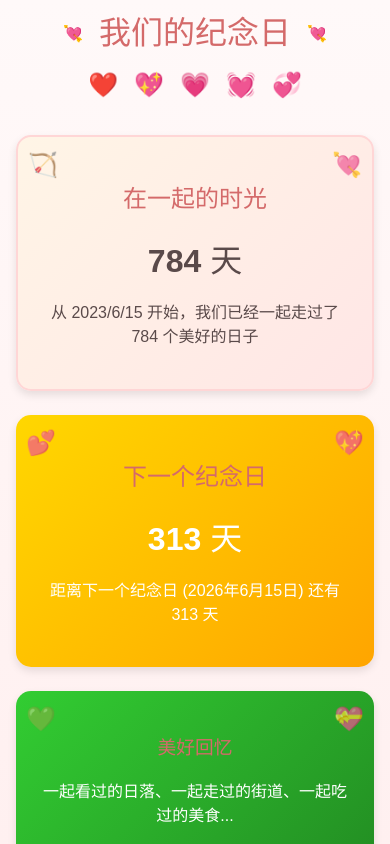
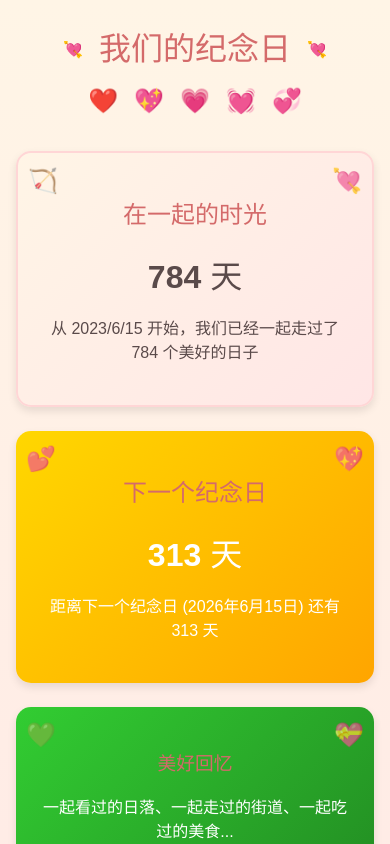
Before and after one commit to DarkNightWalker/yqwh, a Vue app: page /#/home in a window 390 px wide. Shown: the top 844 px of the page. Built offline with nearby package versions, Linux system fonts and the light colour scheme.

Commit message:
Update Home.vue

```diff
--- a/src/views/Home.vue
+++ b/src/views/Home.vue
@@ -2,7 +2,7 @@
 import { ref, onMounted } from 'vue'
 import { useRouter } from 'vue-router'
 
-// 纪念日日期 (可以修改为你们的实际纪念日)
+// 纪念日日期
 const anniversaryDate = new Date('2023-06-15')
 const router = useRouter()
 
@@ -15,39 +15,29 @@ const calculateDays = () => {
   const today = new Date()
   const start = new Date(anniversaryDate)
 
-  // 计算在一起多少天
+  // 在一起多少天
   const diffTime = Math.abs(today.getTime() - start.getTime())
   daysTogether.value = Math.ceil(diffTime / (1000 * 60 * 60 * 24))
 
-  // 计算下一个纪念日
+  // 下一个纪念日
   const currentYear = today.getFullYear()
   let nextAnniv = new Date(currentYear, anniversaryDate.getMonth(), anniversaryDate.getDate())
-
-  // 如果今年的纪念日已经过了，则计算明年的
   if (nextAnniv < today) {
     nextAnniv = new Date(currentYear + 1, anniversaryDate.getMonth(), anniversaryDate.getDate())
   }
-
   nextAnniversary.value = nextAnniv.toLocaleDateString('zh-CN', {
     year: 'numeric',
     month: 'long',
     day: 'numeric'
   })
 
-  // 计算距离下一个纪念日还有多少天
+  // 距离下一个纪念日多少天
   const diffTimeNext = nextAnniv.getTime() - today.getTime()
   daysToNext.value = Math.ceil(diffTimeNext / (1000 * 60 * 60 * 24))
 }
 
-// 跳转到回忆页面
-const goToMemories = () => {
-  router.push('/memories')
-}
-
-// 跳转到未来页面
-const goToFuture = () => {
-  router.push('/future')
-}
+const goToMemories = () => router.push('/memories')
+const goToFuture = () => router.push('/future')
 
 onMounted(() => {
   calculateDays()
@@ -55,6 +45,7 @@ onMounted(() => {
 </script>
 
 <template>
+  <div class="page">
     <div class="container">
       <div class="header">
         <div class="cupid-header">
@@ -70,6 +61,7 @@ onMounted(() => {
           <span class="heart">💞</span>
         </div>
       </div>
+
       <div class="card warm-card">
         <div class="cupid-corner cupid-corner-left">🏹</div>
         <div class="cupid-corner cupid-corner-right">💘</div>
@@ -87,7 +79,6 @@ onMounted(() => {
       </div>
 
       <div class="memories">
-      <!-- 美好回忆卡片 -->
         <div class="card accent-card green memory-card" @click="goToMemories">
           <div class="cupid-corner cupid-corner-left">💚</div>
           <div class="cupid-corner cupid-corner-right">💝</div>
@@ -96,7 +87,6 @@ onMounted(() => {
           <div class="click-hint">点击查看详情 💖</div>
         </div>
 
-      <!-- 未来憧憬卡片 -->
         <div class="card accent-card blue future-card" @click="goToFuture">
           <div class="cupid-corner cupid-corner-left">💙</div>
           <div class="cupid-corner cupid-corner-right">🥰</div>
@@ -111,6 +101,7 @@ onMounted(() => {
         <p>"爱是恒久忍耐，又有恩慈；爱是不嫉妒，爱是不自夸，不张狂"</p>
         <div class="cupid-quote">💘</div>
       </div>
+    </div>
 
     <div class="floating-hearts">
       <div class="floating-heart">💘</div>
@@ -123,13 +114,22 @@ onMounted(() => {
 </template>
 
 <style scoped>
+/* 让背景全屏并居中内容 */
+.page {
+  min-height: 100vh;
+  display: flex;
+  justify-content: center;
+  align-items: flex-start; /* 如果想垂直居中改成 center */
+  background: linear-gradient(180deg, #fff5e6, #ffe6e6);
+  padding: 2rem 1rem;
+  box-sizing: border-box;
+}
+
 .container {
   max-width: 800px;
-  margin: 0 auto;
-  padding: 2rem;
+  width: 100%;
   font-family: 'Arial', sans-serif;
   position: relative;
-  overflow: hidden;
 }
 
 .header {
@@ -215,7 +215,6 @@ onMounted(() => {
   margin-top: 2rem;
   padding: 1rem;
   border-top: 2px dashed #ffd6d6;
-  position: relative;
 }
 
 .cupid-corner {
@@ -263,46 +262,17 @@ onMounted(() => {
   top: -10%;
 }
 
-.floating-heart:nth-child(1) {
-  left: 10%;
-  animation-delay: 0s;
-}
-
-.floating-heart:nth-child(2) {
-  left: 20%;
-  animation-delay: 1s;
-}
-
-.floating-heart:nth-child(3) {
-  left: 30%;
-  animation-delay: 2s;
-}
-
-.floating-heart:nth-child(4) {
-  left: 70%;
-  animation-delay: 3s;
-}
-
-.floating-heart:nth-child(5) {
-  left: 80%;
-  animation-delay: 4s;
-}
+.floating-heart:nth-child(1) { left: 10%; animation-delay: 0s; }
+.floating-heart:nth-child(2) { left: 20%; animation-delay: 1s; }
+.floating-heart:nth-child(3) { left: 30%; animation-delay: 2s; }
+.floating-heart:nth-child(4) { left: 70%; animation-delay: 3s; }
+.floating-heart:nth-child(5) { left: 80%; animation-delay: 4s; }
 
 @keyframes float {
-  0% {
-    transform: translateY(0) rotate(0deg);
-    opacity: 0;
-  }
-  10% {
-    opacity: 1;
-  }
-  90% {
-    opacity: 1;
-  }
-  100% {
-    transform: translateY(100vh) rotate(360deg);
-    opacity: 0;
-  }
+  0% { transform: translateY(0) rotate(0deg); opacity: 0; }
+  10% { opacity: 1; }
+  90% { opacity: 1; }
+  100% { transform: translateY(100vh) rotate(360deg); opacity: 0; }
 }
 
 .click-hint {
@@ -313,24 +283,9 @@ onMounted(() => {
 }
 
 @media (max-width: 768px) {
-  .container {
-    padding: 1rem;
-  }
-
-  .memories {
-    grid-template-columns: 1fr;
-  }
-
-  .cupid-header h1 {
-    font-size: 2rem;
-  }
-
-  .days-count {
-    font-size: 2rem;
-  }
-
-  .floating-hearts {
-    display: none;
-  }
+  .memories { grid-template-columns: 1fr; }
+  .cupid-header h1 { font-size: 2rem; }
+  .days-count { font-size: 2rem; }
+  .floating-hearts { display: none; }
 }
 </style>
```
Lines whose indentation alone changed are shown as unchanged.
